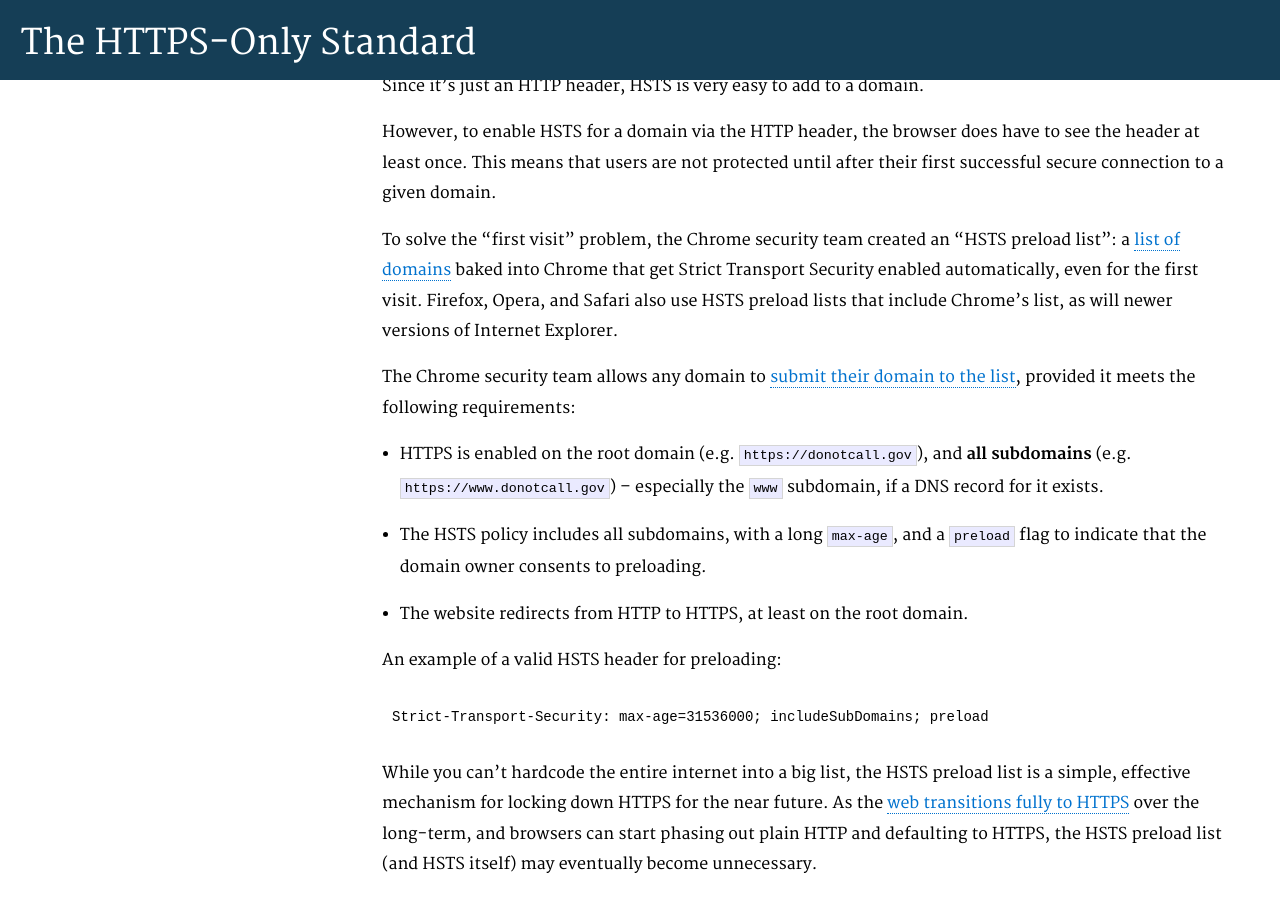
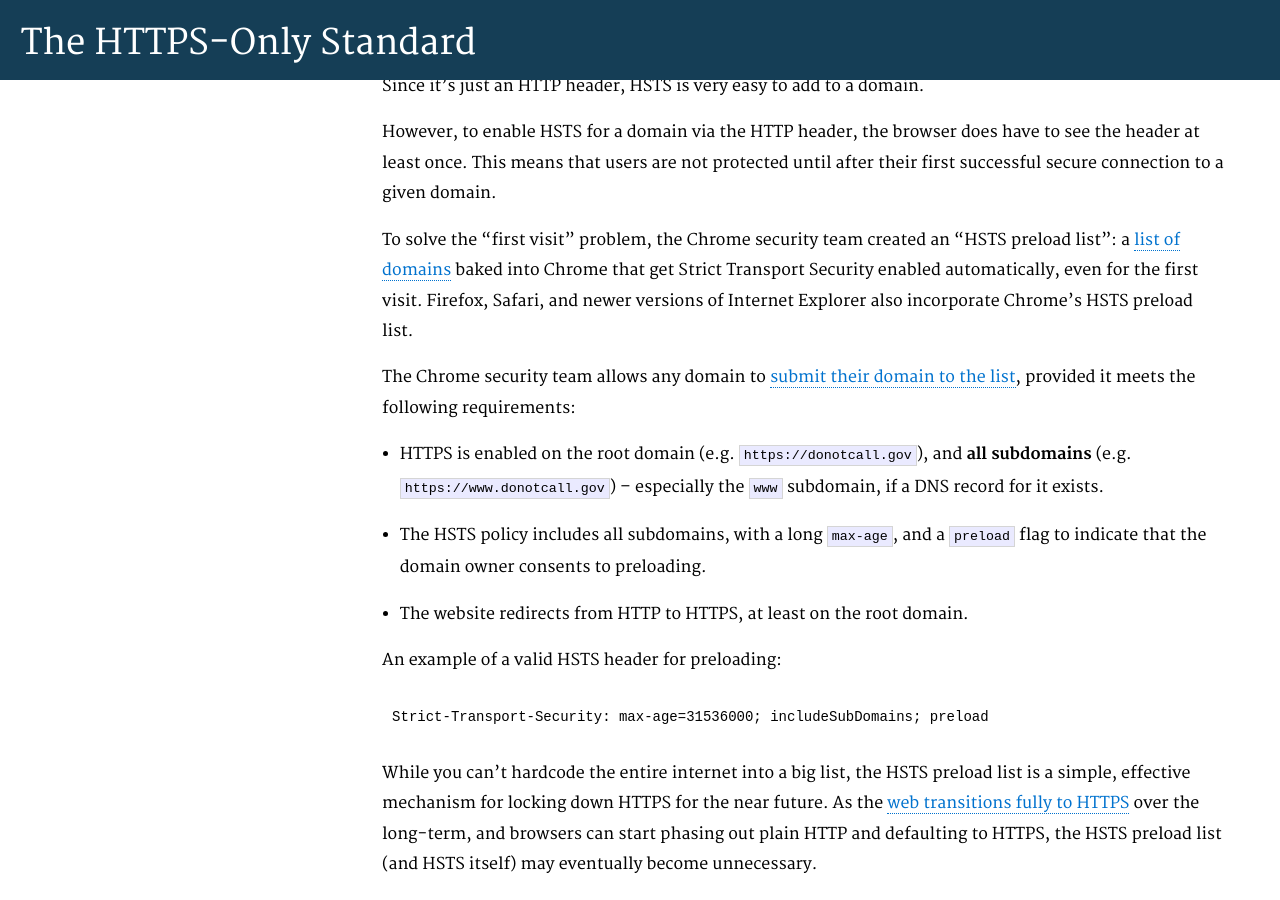
Before and after one commit to GSA/https, a Jekyll site: the page built from pages/hsts.md, in a window 1280 px wide and 900 px high, scrolled down 2027 px. Built offline with Jekyll 4.4.1, drawn with Linux system fonts in a browser that asks for light colours; Markdown is read by kramdown in place of the engine named in the settings.

Commit message:
remove Opera for now until I can confirm

```diff
--- a/pages/hsts.md
+++ b/pages/hsts.md
@@ -68,7 +68,7 @@ Since it's just an HTTP header, HSTS is very easy to add to a domain.
 
 However, to enable HSTS for a domain via the HTTP header, the browser does have to see the header at least once. This means that users are not protected until after their first successful secure connection to a given domain.
 
-To solve the "first visit" problem, the Chrome security team created an "HSTS preload list": a [list of domains](https://chromium.googlesource.com/chromium/src/+/master/net/http/transport_security_state_static.json) baked into Chrome that get Strict Transport Security enabled automatically, even for the first visit. Firefox, Opera, and Safari also use HSTS preload lists that include Chrome's list, as will newer versions of Internet Explorer.
+To solve the "first visit" problem, the Chrome security team created an "HSTS preload list": a [list of domains](https://chromium.googlesource.com/chromium/src/+/master/net/http/transport_security_state_static.json) baked into Chrome that get Strict Transport Security enabled automatically, even for the first visit. Firefox, Safari, and newer versions of Internet Explorer also incorporate Chrome's HSTS preload list.
 
 The Chrome security team allows any domain to [submit their domain to the list](https://hstspreload.appspot.com/), provided it meets the following requirements:
 
```
